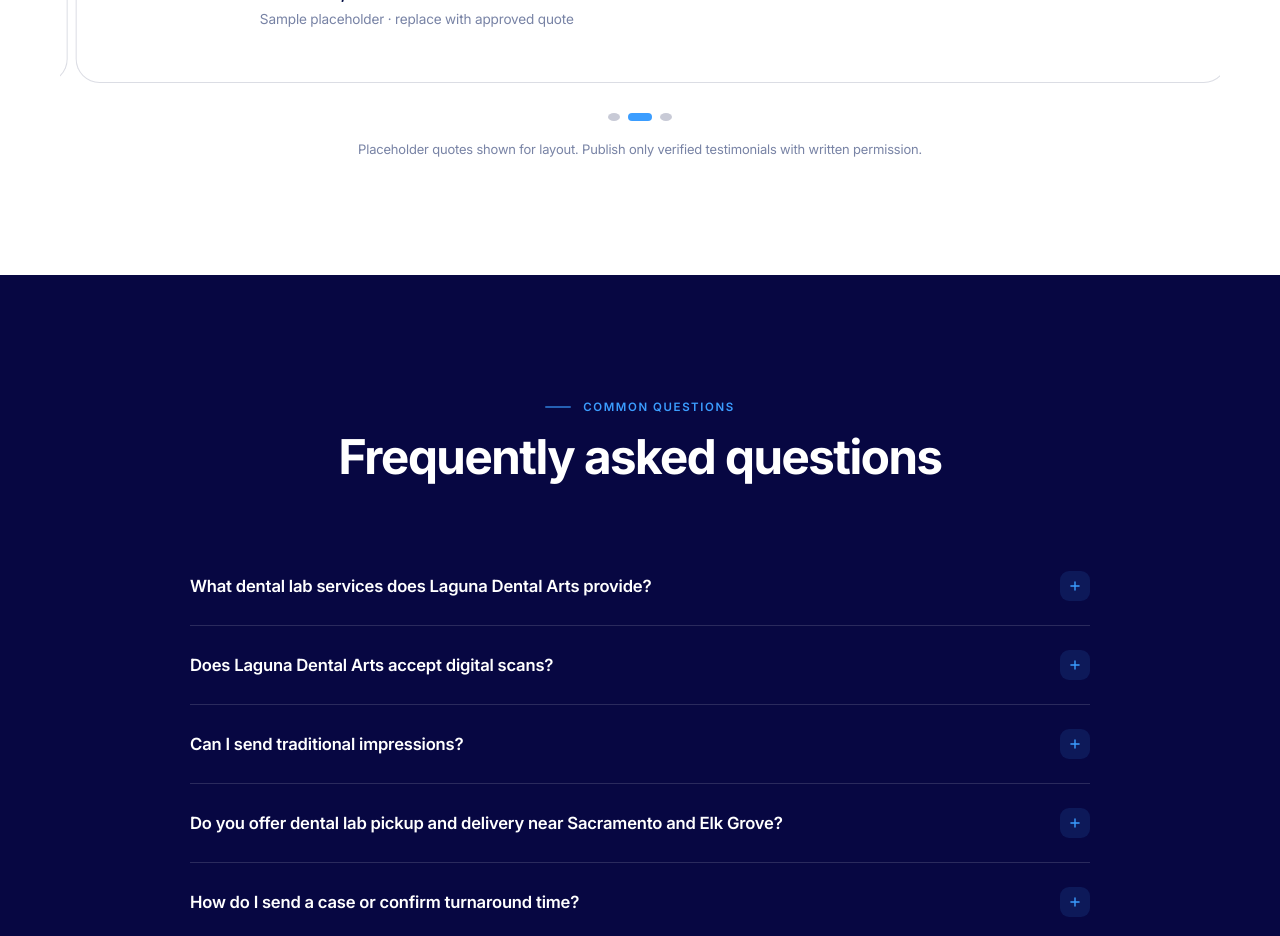
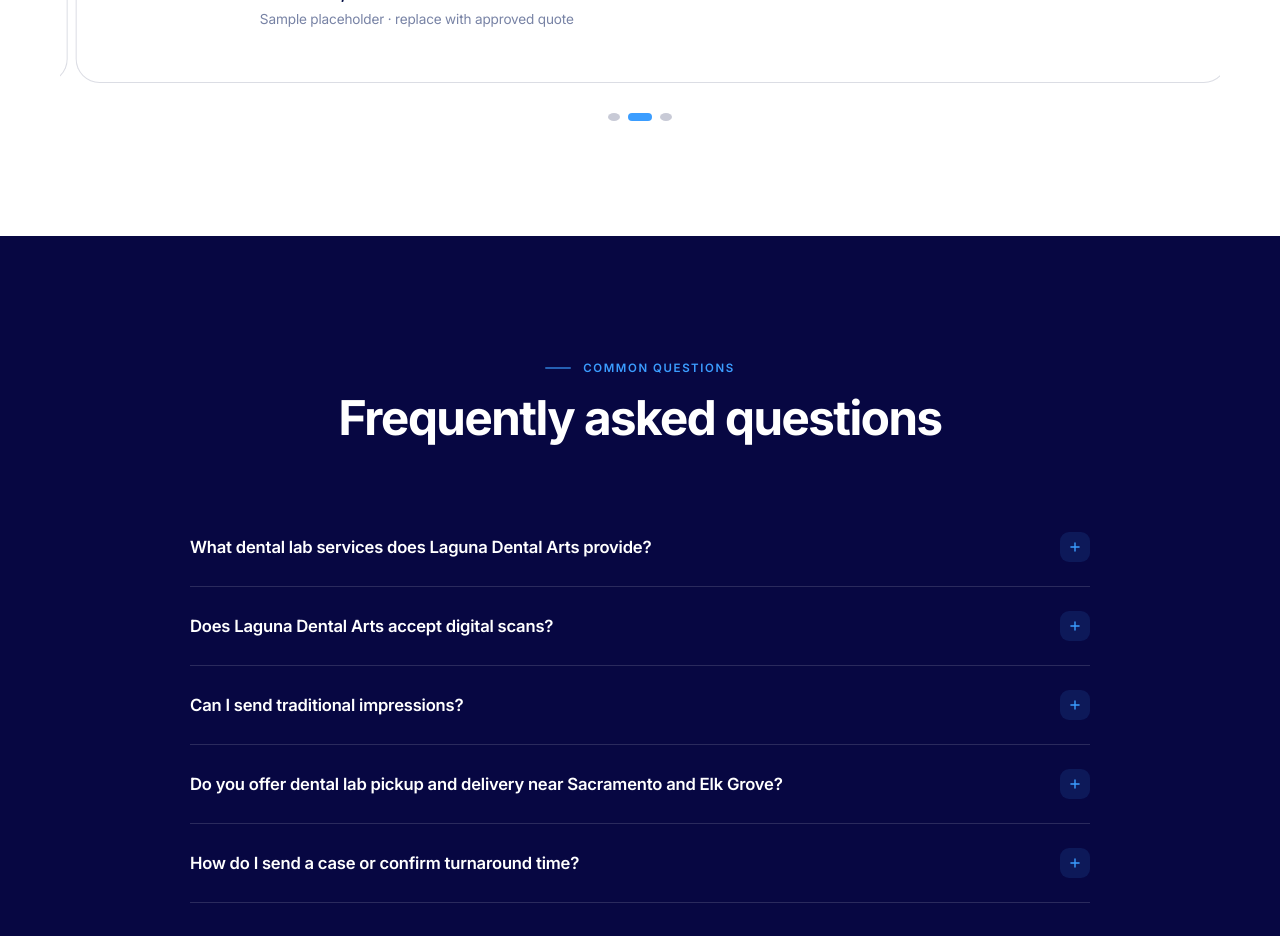
Before and after one commit to vipinpal70/laguna-dental-arts, a Next.js app: page / in a window 1280 px wide. Shown: the part 5740-6676 px from the top of the page. Built offline with nearby package versions, Linux system fonts and the light colour scheme.

Commit message:
fix: removed sample text from testimonial section

```diff
--- a/app/page.tsx
+++ b/app/page.tsx
@@ -284,7 +284,6 @@
             <h2 className="display">What dental professionals say</h2>
           </div>
           <TestimonialCarousel items={TESTIMONIALS} />
-          <p className="tst-note">Placeholder quotes shown for layout. Publish only verified testimonials with written permission.</p>
         </div>
       </section>
 
```
